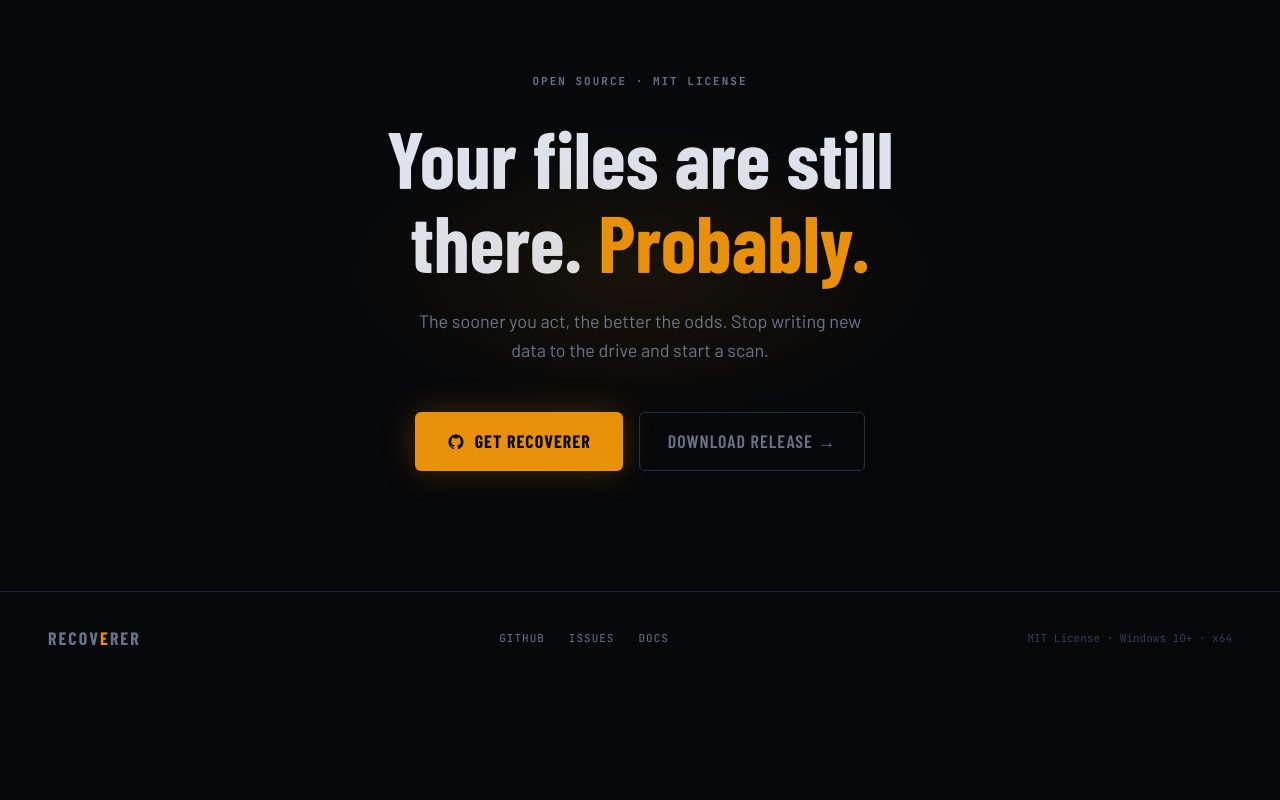
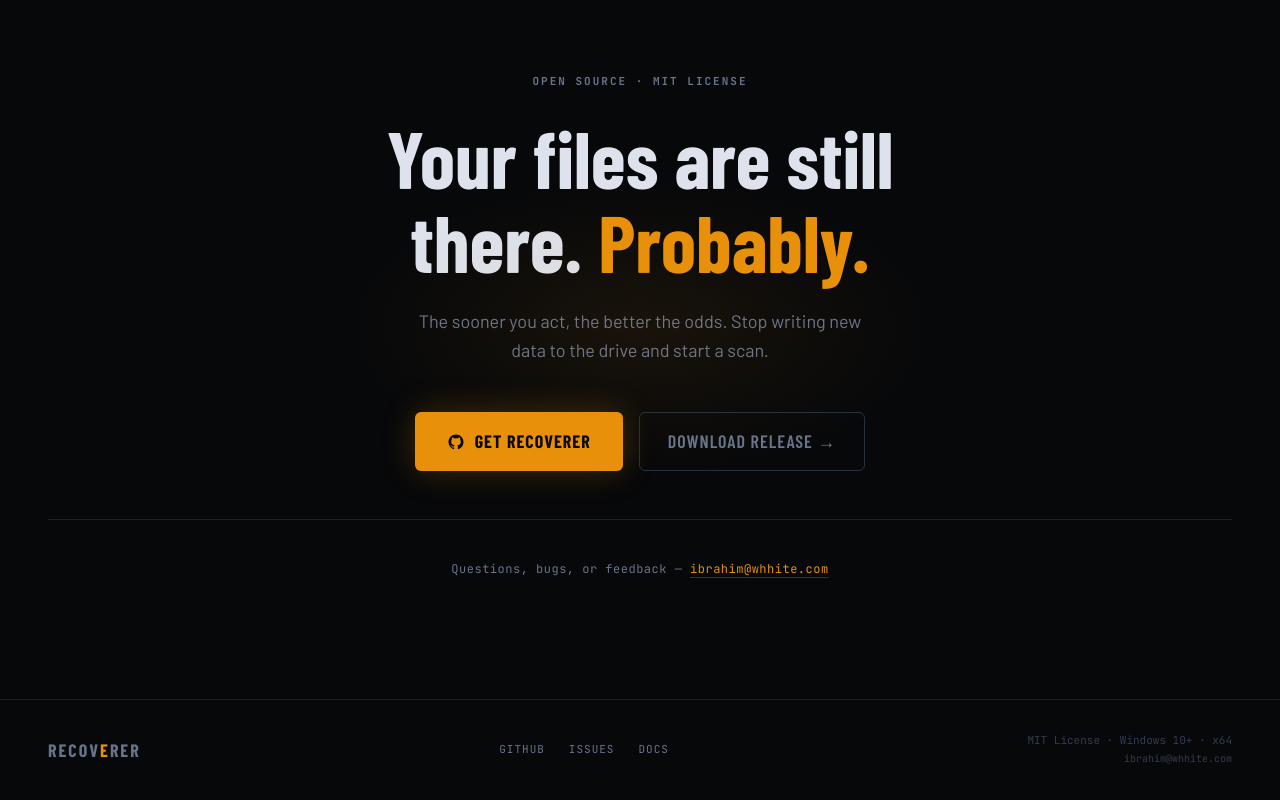
Before and after one commit to ibrahimokdadov/recoverer, a plain HTML site: page docs/index.html in a window 1280 px wide. Shown: the part 5493-6293 px from the top of the page. Before the commit the page ends 6178 px from the top, so only its background shows below. Drawn offline with nearby package versions, Linux system fonts and the light colour scheme; a web font is replaced by a local one.

Commit message:
feat: deploy landing page with nginx security headers, add contact email

```diff
--- a/docs/index.html
+++ b/docs/index.html
@@ -922,6 +922,13 @@
     </a>
     <a href="https://github.com/ibrahimokdadov/recoverer/releases" target="_blank" class="btn-secondary">Download release →</a>
   </div>
+
+  <div style="margin-top:48px; padding-top:40px; border-top:1px solid var(--border);">
+    <p style="font-family:var(--mono);font-size:12px;color:var(--text-sec);letter-spacing:.5px;">
+      Questions, bugs, or feedback —
+      <a href="mailto:ibrahim@whhite.com" style="color:var(--accent);text-decoration:none;border-bottom:1px solid rgba(232,144,10,.3);">ibrahim@whhite.com</a>
+    </p>
+  </div>
 </section>
 
 <!-- ── Footer ──────────────────────────────────── -->
@@ -932,7 +939,10 @@
     <a href="https://github.com/ibrahimokdadov/recoverer/issues" target="_blank">Issues</a>
     <a href="https://github.com/ibrahimokdadov/recoverer/blob/master/README.md" target="_blank">Docs</a>
   </div>
-  <div class="footer-note">MIT License · Windows 10+ · x64</div>
+  <div class="footer-note">
+    MIT License · Windows 10+ · x64<br>
+    <a href="mailto:ibrahim@whhite.com" style="color:var(--text-ter);text-decoration:none;font-size:10px;">ibrahim@whhite.com</a>
+  </div>
 </footer>
 
 <script>
```
Also changed, not shown: 2 other files.
